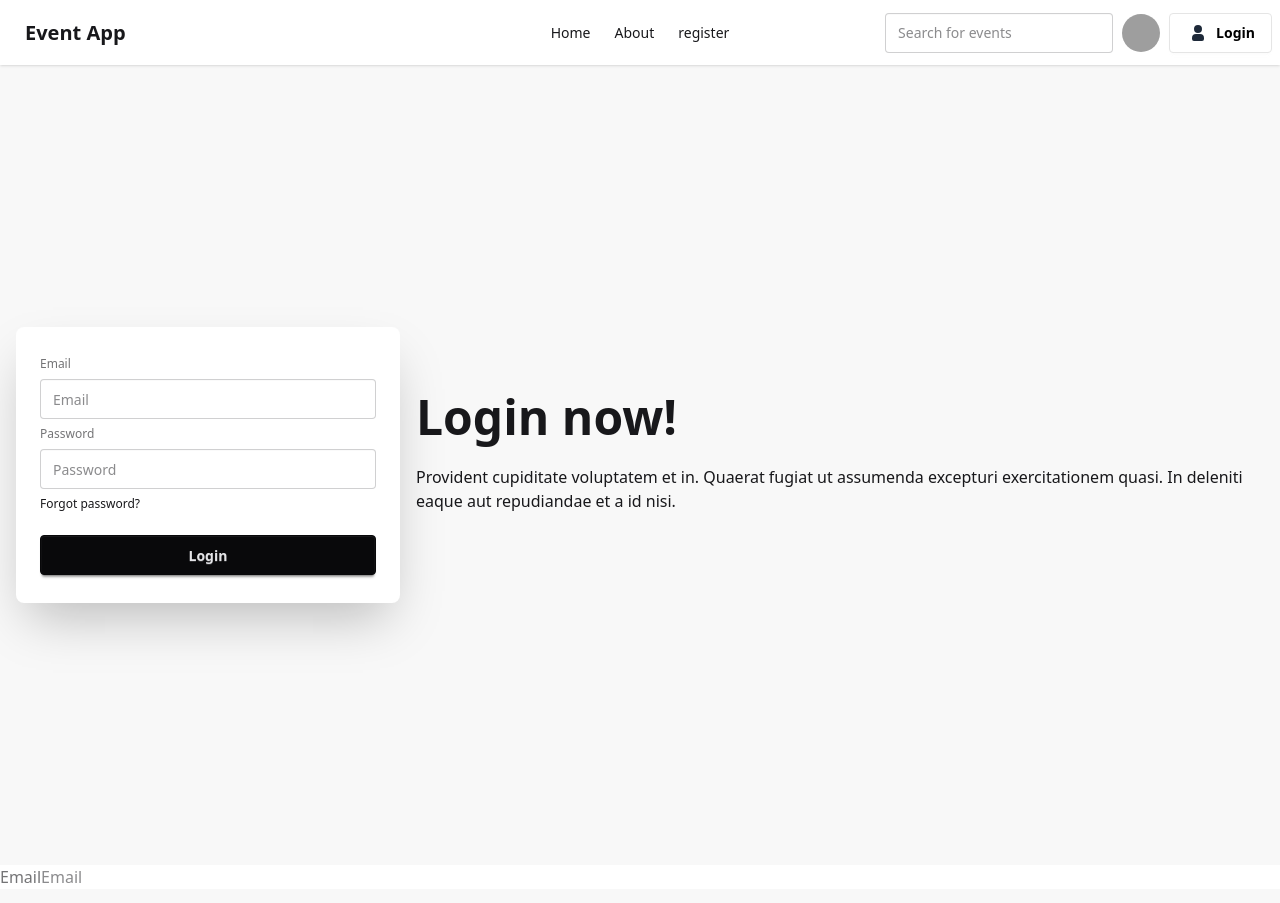
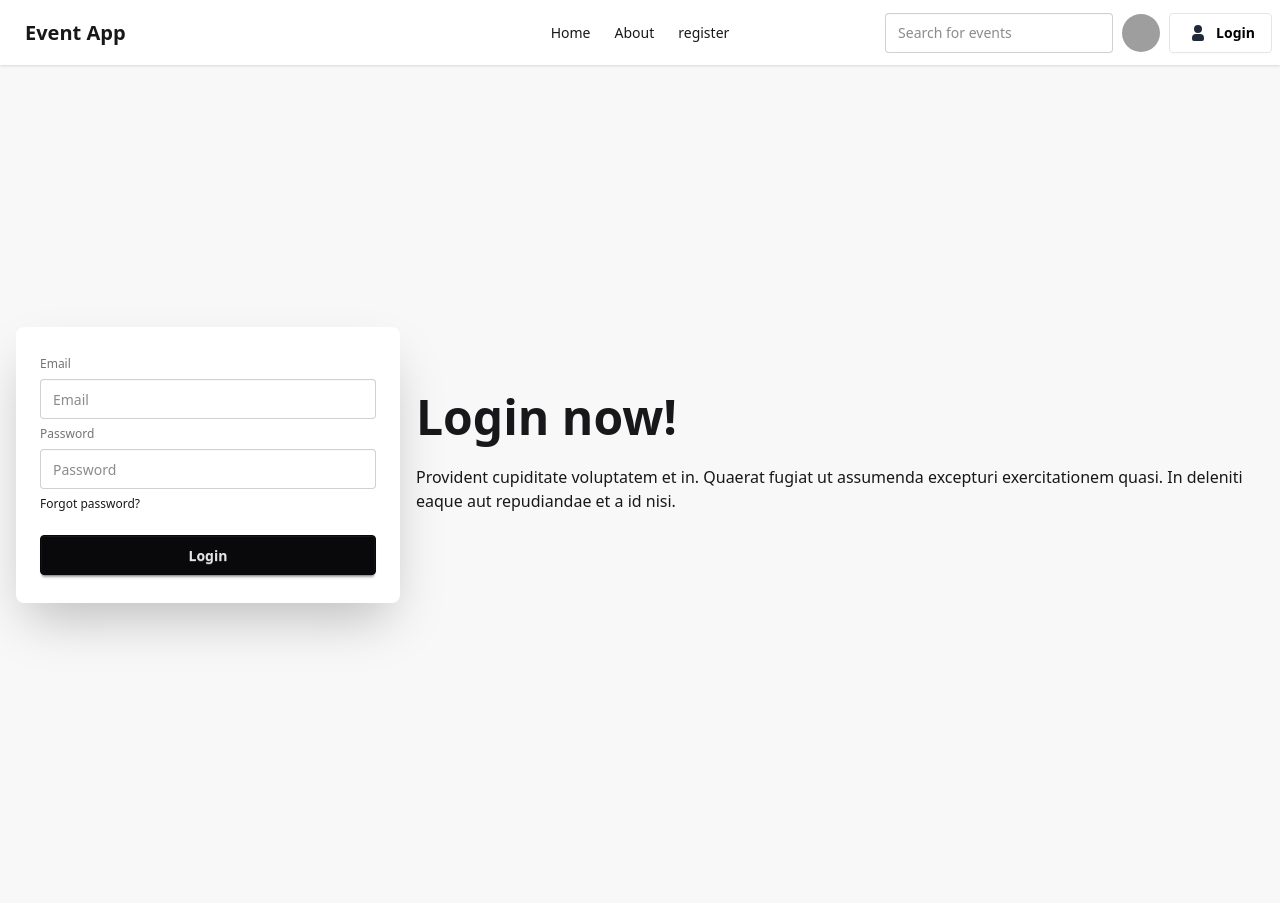
Before and after one commit to haplorhine/webdevelopment-25, a Vue app in the folder event-app-frontend/: page /login in a window 1280 px wide. Shown: the top 903 px of the page. Built offline with nearby package versions, Linux system fonts and the light colour scheme; grey boxes are pictures that could not be loaded.

Commit message:
Remove misplaced elements

```diff
--- a/event-app-frontend/src/components/organisms/LoginHero.vue
+++ b/event-app-frontend/src/components/organisms/LoginHero.vue
@@ -24,8 +24,5 @@
       </div>
     </div>
   </div>
-
-  <label class="label">Email</label>
-  <input type="email" class="" placeholder="Email" />
 </template>
 <style scoped></style>
```
